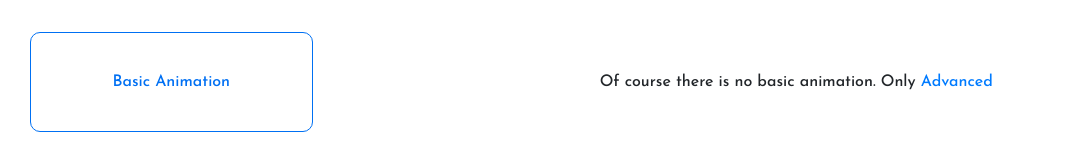
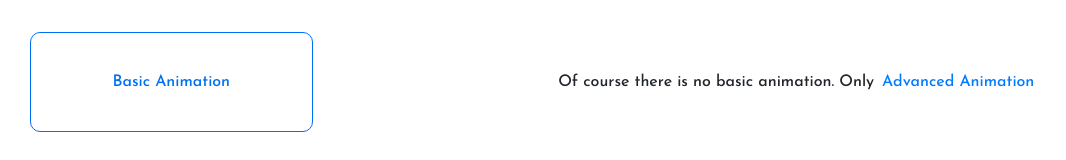
Before and after one commit to OmarMokhfi/anim-meddour, a Next.js app: page /basic in a window 1280 px wide. Shown: the part 318-478 px from the top of the page, without its empty margins (0-1066 px from the left). Built offline with nearby package versions, Linux system fonts and the light colour scheme.

Commit message:
add: pages transition animations

```diff
--- a/pages/_app.js
+++ b/pages/_app.js
@@ -1,7 +1,12 @@
 import "../styles/globals.scss";
+import { AnimateSharedLayout } from "framer-motion";
 
 function MyApp({ Component, pageProps }) {
-  return <Component {...pageProps} />;
+  return (
+    <AnimateSharedLayout>
+      <Component {...pageProps} />
+    </AnimateSharedLayout>
+  );
 }
 
 export default MyApp;
--- a/pages/basic.js
+++ b/pages/basic.js
@@ -1,20 +1,26 @@
 import styles from "../styles/Basic.module.scss";
 import Link from "next/link";
+import { motion } from "framer-motion";
 
 function Basic() {
   return (
     <div className={[styles.container, "container-fluid"].join(" ")}>
       <div className="row w-100">
         <div className="col-lg-3 col-md-5 col-12">
-          <div className={[styles.card, "card text-center"].join(" ")}>
+          <motion.div
+            layoutId={1}
+            className={[styles.card, "card text-center"].join(" ")}
+          >
             Basic Animation
-          </div>
+          </motion.div>
         </div>
         <div className="col-lg-9 col-md-7 col-12 mt-lg-0 mt-md-0 mt-5 d-flex justify-content-center align-items-center">
-          <span>
+          <span className="mr-2">
             Of course there is no basic animation. Only{" "}
-            <Link href="/playground">Advanced</Link>
           </span>
+          <motion.span layoutId={2}>
+            <Link href="/playground">Advanced Animation</Link>
+          </motion.span>
         </div>
       </div>
     </div>
```
Also changed, not shown: pages/index.js (+11 -4 lines), pages/playground.js (+6 -2 lines).
